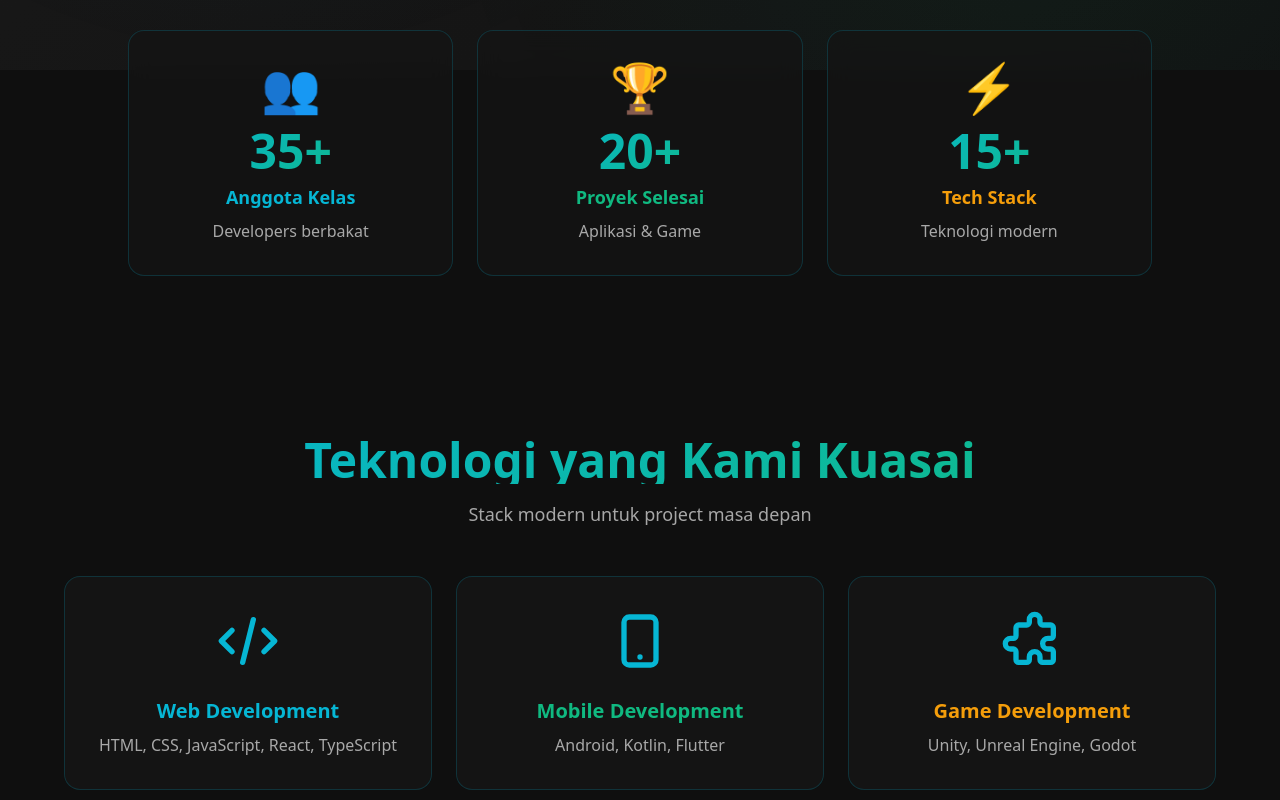
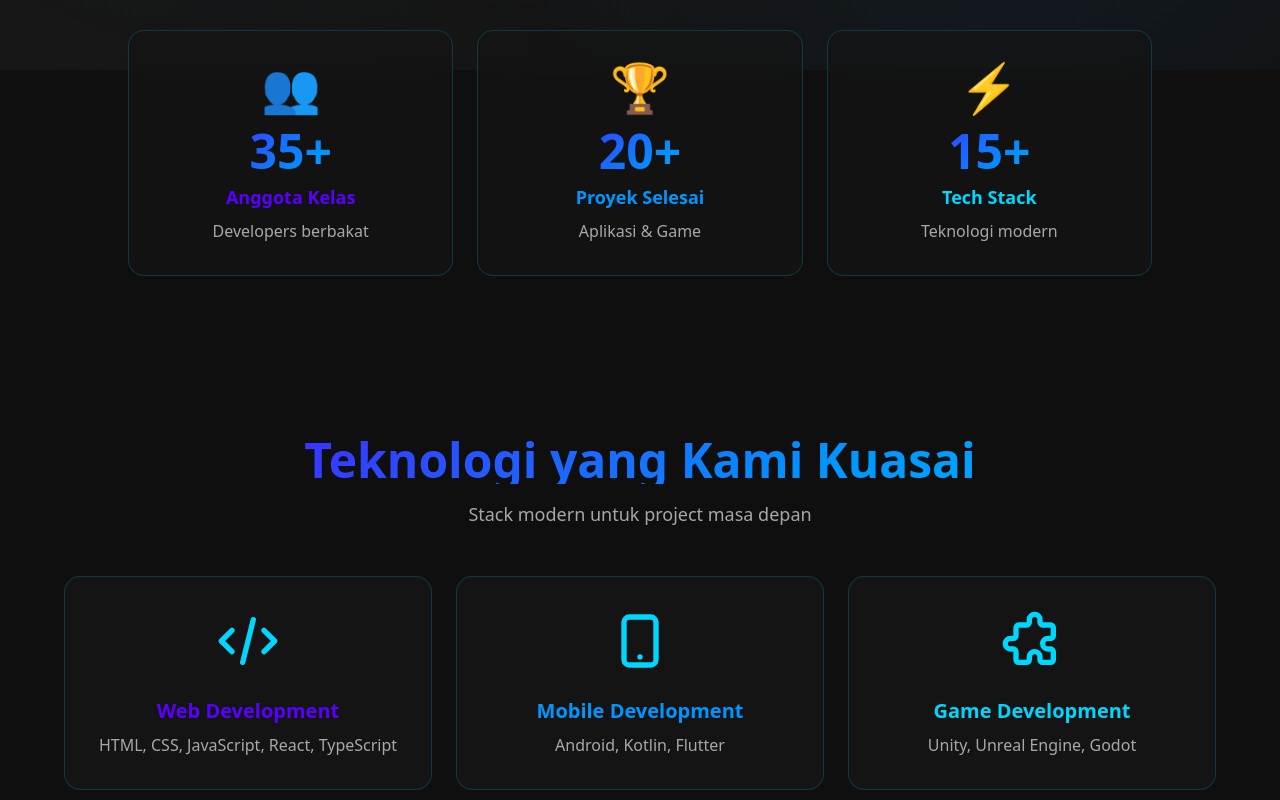
Before and after one commit to ersaf1/sft2, a React (Vite) app: page / in a window 1280 px wide. Shown: the part 800-1600 px from the top of the page. Built offline with nearby package versions, Linux system fonts and the light colour scheme.

Commit message:
feat: update color palette and styles in Tailwind configuration and CSS

```diff
--- a/src/index.css
+++ b/src/index.css
@@ -25,8 +25,8 @@
     right: 0;
     bottom: 0;
     background:
-      radial-gradient(circle at 20% 30%, rgba(6, 182, 212, 0.08) 0%, transparent 50%),
-      radial-gradient(circle at 80% 70%, rgba(16, 185, 129, 0.08) 0%, transparent 50%);
+      radial-gradient(circle at 20% 30%, rgba(0, 215, 255, 0.08) 0%, transparent 50%),
+      radial-gradient(circle at 80% 70%, rgba(0, 150, 255, 0.08) 0%, transparent 50%);
     animation: pulse-slow 10s ease-in-out infinite;
   }
 
@@ -35,23 +35,23 @@
     position: relative;
     background: rgba(26, 26, 26, 0.5);
     backdrop-filter: blur(10px);
-    border: 1px solid rgba(6, 182, 212, 0.1);
+    border: 1px solid rgba(0, 215, 255, 0.1);
   }
 
   .card-hover:hover {
     background: rgba(30, 30, 30, 0.7);
-    border-color: rgba(6, 182, 212, 0.3);
-    box-shadow: 0 4px 20px rgba(6, 182, 212, 0.15);
+    border-color: rgba(0, 215, 255, 0.3);
+    box-shadow: 0 4px 20px rgba(0, 215, 255, 0.15);
   }
 
   .tech-icon {
     @apply w-16 h-16 mx-auto mb-4 transition-all duration-300;
-    color: #06b6d4;
+    color: #00D7FF;
   }
 
   .tech-icon:hover {
     @apply scale-110;
-    color: #10b981;
+    color: #0096FF;
   }
 
   @keyframes fade-in {
@@ -83,7 +83,7 @@
   }
 
   .gradient-text {
-    background: linear-gradient(135deg, #06b6d4, #10b981, #14b8a6);
+    background: linear-gradient(135deg, #5800FF, #0096FF, #00D7FF, #72FFFF);
     background-size: 200% auto;
     -webkit-background-clip: text;
     background-clip: text;
@@ -94,21 +94,21 @@
     background: rgba(20, 20, 20, 0.7);
     backdrop-filter: blur(12px);
     -webkit-backdrop-filter: blur(12px);
-    border: 1px solid rgba(6, 182, 212, 0.15);
+    border: 1px solid rgba(0, 215, 255, 0.15);
   }
 
   .glass-effect:hover {
-    border-color: rgba(6, 182, 212, 0.3);
+    border-color: rgba(0, 215, 255, 0.3);
     background: rgba(25, 25, 25, 0.8);
   }
 
   .simple-border {
-    border: 1px solid rgba(6, 182, 212, 0.2);
+    border: 1px solid rgba(0, 215, 255, 0.2);
   }
 
   .simple-border:hover {
-    border-color: rgba(6, 182, 212, 0.4);
-    box-shadow: 0 0 15px rgba(6, 182, 212, 0.1);
+    border-color: rgba(0, 215, 255, 0.4);
+    box-shadow: 0 0 15px rgba(0, 215, 255, 0.1);
   }
 }
 
@@ -122,12 +122,12 @@
 }
 
 ::-webkit-scrollbar-thumb {
-  background: linear-gradient(180deg, #06b6d4, #10b981);
+  background: linear-gradient(180deg, #0096FF, #00D7FF);
   border-radius: 10px;
 }
 
 ::-webkit-scrollbar-thumb:hover {
-  background: linear-gradient(180deg, #0891b2, #059669);
+  background: linear-gradient(180deg, #5800FF, #0096FF);
 }
 
 /* Smooth scroll */
--- a/tailwind.config.js
+++ b/tailwind.config.js
@@ -9,8 +9,10 @@ export default {
     theme: {
         extend: {
             colors: {
-                'pplg-primary': '#06b6d4',
-                'pplg-secondary': '#10b981',
+                'pplg-primary': '#5800FF',
+                'pplg-secondary': '#0096FF',
+                'pplg-3': '#00D7FF',
+                'pplg-4': '#72FFFF',
             },
             animation: {
                 'gradient': 'gradient 8s linear infinite',
@@ -35,8 +37,8 @@ export default {
                     '50%': { transform: 'translateY(-20px)' },
                 },
                 glow: {
-                    '0%': { boxShadow: '0 0 5px rgba(6, 182, 212, 0.5), 0 0 10px rgba(6, 182, 212, 0.3)' },
-                    '100%': { boxShadow: '0 0 20px rgba(6, 182, 212, 0.8), 0 0 30px rgba(6, 182, 212, 0.5)' },
+                    '0%': { boxShadow: '0 0 5px rgba(0, 215, 255, 0.5), 0 0 10px rgba(0, 215, 255, 0.3)' },
+                    '100%': { boxShadow: '0 0 20px rgba(0, 215, 255, 0.8), 0 0 30px rgba(0, 215, 255, 0.5)' },
                 },
                 slideUp: {
                     '0%': { transform: 'translateY(100px)', opacity: '0' },
@@ -50,37 +52,37 @@ export default {
         themes: [
             {
                 minimalist: {
-                    "primary": "#06b6d4",
+                    "primary": "#5800FF",
                     "primary-content": "#ffffff",
-                    "secondary": "#10b981",
+                    "secondary": "#0096FF",
                     "secondary-content": "#ffffff",
-                    "accent": "#f59e0b",
-                    "accent-content": "#ffffff",
+                    "accent": "#00D7FF",
+                    "accent-content": "#000000",
                     "neutral": "#0a0a0a",
                     "neutral-content": "#e8e8e8",
                     "base-100": "#0f0f0f",
                     "base-200": "#1a1a1a",
                     "base-300": "#262626",
                     "base-content": "#e8e8e8",
-                    "info": "#3b82f6",
-                    "success": "#10b981",
-                    "warning": "#f59e0b",
-                    "error": "#ef4444",
+                    "info": "#00D7FF",
+                    "success": "#72FFFF",
+                    "warning": "#0096FF",
+                    "error": "#5800FF",
                 },
             },
             {
                 cyberpunk: {
-                    "primary": "#ff00ff",
-                    "secondary": "#00ffff",
-                    "accent": "#ffff00",
+                    "primary": "#5800FF",
+                    "secondary": "#0096FF",
+                    "accent": "#00D7FF",
                     "neutral": "#1a103d",
                     "base-100": "#0d0221",
                     "base-200": "#1a103d",
                     "base-300": "#2d1b69",
-                    "info": "#00d9ff",
-                    "success": "#00ff88",
-                    "warning": "#ffaa00",
-                    "error": "#ff0055",
+                    "info": "#00D7FF",
+                    "success": "#72FFFF",
+                    "warning": "#0096FF",
+                    "error": "#5800FF",
                 },
             },
             "dracula",
```
Also changed, not shown: 1 other file (tests, documents, lock files or other folders).
